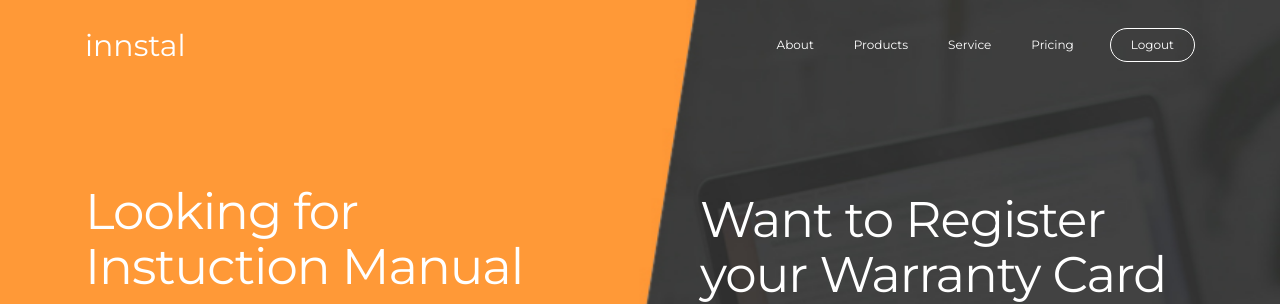
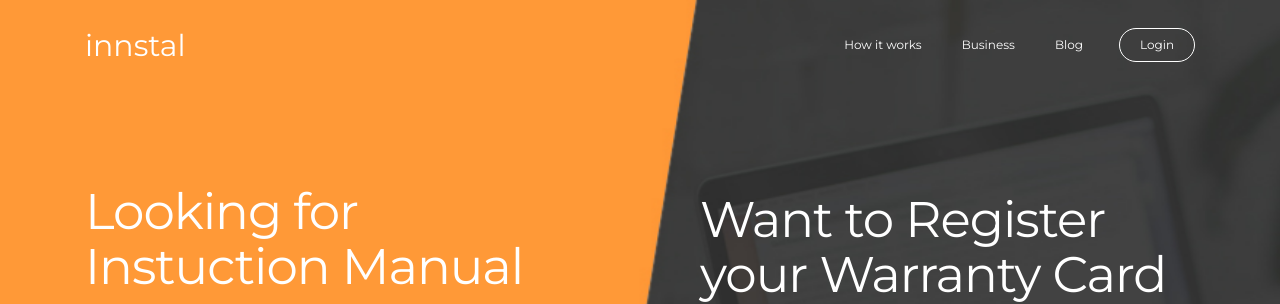
Before and after one commit to ish1313/innstal, a Django app: page / in a window 1280 px wide. Shown: the top 304 px of the page. Run offline with Django 3.2, Linux system fonts and the light colour scheme; some libraries are stand-ins or nearby versions.

Commit message:
changed top menu in index.html

```diff
--- a/templates/index.html
+++ b/templates/index.html
@@ -11,11 +11,7 @@
 
                 <div class="mbr-table">
                     <div class="mbr-table-cell">
-
                         <a class="navbar-caption" href="/">innstal</a>
-
-
-
                     </div>
                     <div class="mbr-table-cell">
 
@@ -24,11 +20,9 @@
                         </button>
 
                         <ul class="nav-dropdown collapse pull-xs-right nav navbar-nav navbar-toggleable-sm" id="exCollapsingNavbar">
-                        <li class="nav-item"><a class="nav-link link mbr-editable-menu-item" href="/about">About</a></li>
-                        <li class="nav-item"><a class="nav-link link mbr-editable-menu-item" href="/">Products</a></li>
-                        <li class="nav-item"><a class="nav-link link mbr-editable-menu-item" href="/service">Service</a></li>
-                        <li class="nav-item"><a class="nav-link link mbr-editable-menu-item" href="/pricing">Pricing</a></li>
-
+                            <li class="nav-item"><a class="nav-link link mbr-editable-menu-item" href="/about">How it works</a></li>
+                            <li class="nav-item"><a class="nav-link link mbr-editable-menu-item" href="/">Business</a></li>
+                            <li class="nav-item"><a class="nav-link link mbr-editable-menu-item" href="/service">Blog</a></li>
 
                             <!-- <li class="nav-item dropdown open">
                                 <a class="nav-link link dropdown-toggle mbr-editable-menu-item" href="index.html#pricing-table2-f" data-toggle="dropdown-submenu" aria-expanded="true">MORE</a>
@@ -42,7 +36,8 @@
 
 
                             <li class="nav-item nav-btn">
-                            {% if request.user.is_authenticated %}
+                                {% if not request.user.is_authenticated %}
+                                    <i class="glyphicon glyphicon-user"></i>
                                     <a class="nav-link btn btn-white btn-white-outline mbr-editable-menu-item" href="/login">Login</a>
                                 {% else %}
                                     <a class="nav-link btn btn-white btn-white-outline mbr-editable-menu-item" href="/login">Logout</a>
@@ -59,7 +54,6 @@
 
             </div>
         </nav>
-
     </section>
 </div>
 
```
Lines whose indentation alone changed are shown as unchanged.
